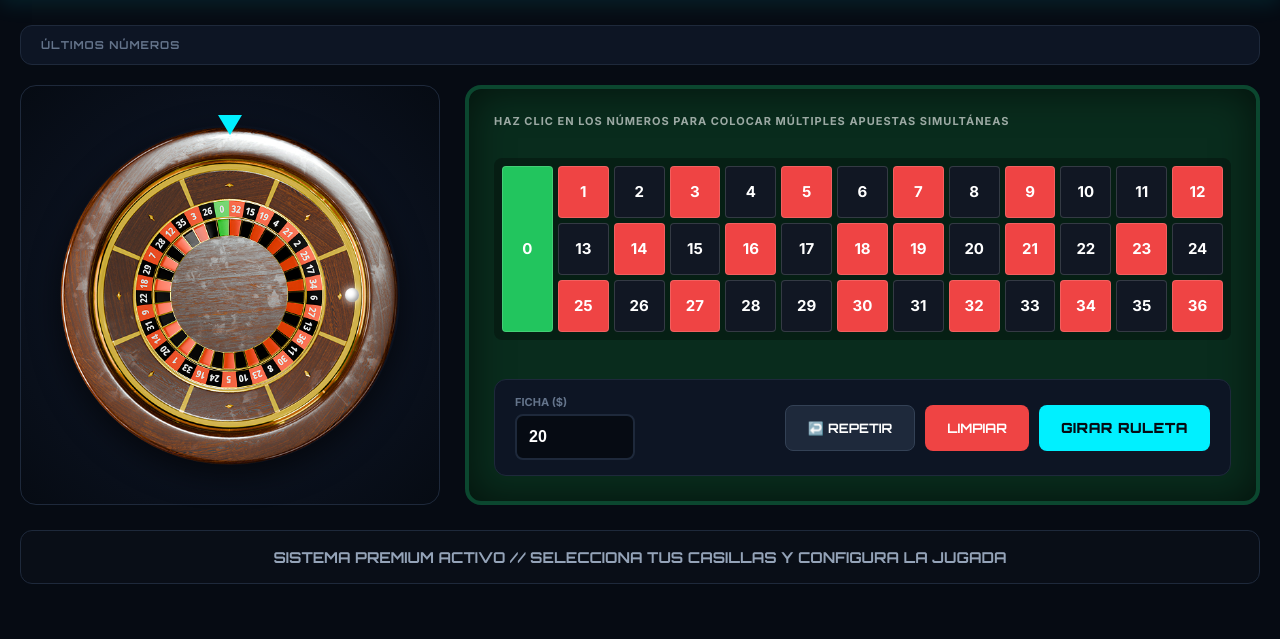
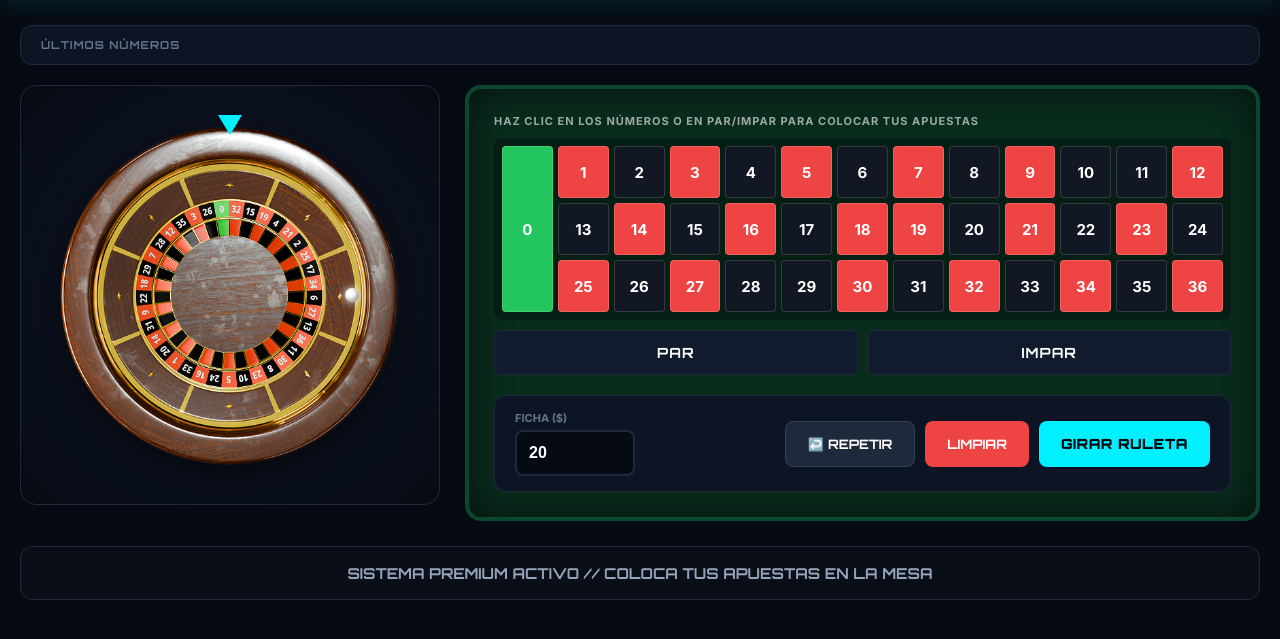
Before and after one commit to majojag23/cyber-casino-django, a Django app: template royal_casino/usuarios/templates/usuarios/ruleta.html in a window 1280 px wide. Shown: the part 70-709 px from the top of the page. Run offline with Django 5.2, Linux system fonts and the light colour scheme; the template is opened without the code that fills it, so the values that code supplies are empty.

Commit message:
Fix: Re-integradas casillas PAR/IMPAR y calibración de bola original con desfase de -5 grados

```diff
--- a/royal_casino/usuarios/templates/usuarios/ruleta.html
+++ b/royal_casino/usuarios/templates/usuarios/ruleta.html
@@ -153,13 +153,38 @@
             position: relative;
             transition: all 0.1s;
         }
-        .grid-cell:hover { transform: scale(1.02); background-opacity: 0.8; }
+        .grid-cell:hover { transform: scale(1.02); }
         .cell-zero { background: #22c55e; grid-row: 1 / span 3; height: auto; }
         .cell-red { background: #ef4444; color: white; }
         .cell-black { background: #111723; color: white; }
 
+        /* Casillas de apuestas externas especiales (Par / Impar) */
+        .outside-section {
+            display: grid;
+            grid-template-columns: 1fr 1fr;
+            gap: 10px;
+            margin-top: 10px;
+        }
+        .outside-cell {
+            background: #111b2d;
+            border: 1px solid #1e293b;
+            height: 45px;
+            display: flex;
+            align-items: center;
+            justify-content: center;
+            font-weight: 700;
+            font-family: 'Orbitron', sans-serif;
+            font-size: 14px;
+            letter-spacing: 1px;
+            cursor: pointer;
+            border-radius: 6px;
+            position: relative;
+            transition: all 0.1s;
+        }
+        .outside-cell:hover { background: #1e293b; border-color: #00f0ff; }
+
         /* Indicador de apuesta activa en la casilla */
-        .grid-cell.selected-target {
+        .grid-cell.selected-target, .outside-cell.selected-target {
             border: 2px solid #00f0ff !important;
             box-shadow: 0 0 12px #00f0ff;
         }
@@ -264,47 +289,52 @@
             </div>
 
             <div class="betting-table">
-                <div style="color: rgba(255,255,255,0.6); font-size: 11px; font-weight: 700; margin-bottom: 10px; letter-spacing: 1px;">HAZ CLIC EN LOS NÚMEROS PARA COLOCAR MÚLTIPLES APUESTAS SIMULTÁNEAS</div>
+                <div style="color: rgba(255,255,255,0.6); font-size: 11px; font-weight: 700; margin-bottom: 10px; letter-spacing: 1px;">HAZ CLIC EN LOS NÚMEROS O EN PAR/IMPAR PARA COLOCAR TUS APUESTAS</div>
 
                 <div class="numbers-grid">
-                    <div class="grid-cell cell-zero" data-num="0" onclick="elegirCelda(0, 'verde', this)"><span>0</span></div>
+                    <div class="grid-cell cell-zero" data-num="0" onclick="elegirCelda('0', 'verde', this)"><span>0</span></div>
 
-                    <div class="grid-cell cell-red" data-num="1" onclick="elegirCelda(1, 'rojo', this)"><span>1</span></div>
-                    <div class="grid-cell cell-black" data-num="2" onclick="elegirCelda(2, 'negro', this)"><span>2</span></div>
-                    <div class="grid-cell cell-red" data-num="3" onclick="elegirCelda(3, 'rojo', this)"><span>3</span></div>
-                    <div class="grid-cell cell-black" data-num="4" onclick="elegirCelda(4, 'negro', this)"><span>4</span></div>
-                    <div class="grid-cell cell-red" data-num="5" onclick="elegirCelda(5, 'rojo', this)"><span>5</span></div>
-                    <div class="grid-cell cell-black" data-num="6" onclick="elegirCelda(6, 'negro', this)"><span>6</span></div>
-                    <div class="grid-cell cell-red" data-num="7" onclick="elegirCelda(7, 'rojo', this)"><span>7</span></div>
-                    <div class="grid-cell cell-black" data-num="8" onclick="elegirCelda(8, 'negro', this)"><span>8</span></div>
-                    <div class="grid-cell cell-red" data-num="9" onclick="elegirCelda(9, 'rojo', this)"><span>9</span></div>
-                    <div class="grid-cell cell-black" data-num="10" onclick="elegirCelda(10, 'negro', this)"><span>10</span></div>
-                    <div class="grid-cell cell-black" data-num="11" onclick="elegirCelda(11, 'negro', this)"><span>11</span></div>
-                    <div class="grid-cell cell-red" data-num="12" onclick="elegirCelda(12, 'rojo', this)"><span>12</span></div>
-                    <div class="grid-cell cell-black" data-num="13" onclick="elegirCelda(13, 'negro', this)"><span>13</span></div>
-                    <div class="grid-cell cell-red" data-num="14" onclick="elegirCelda(14, 'rojo', this)"><span>14</span></div>
-                    <div class="grid-cell cell-black" data-num="15" onclick="elegirCelda(15, 'negro', this)"><span>15</span></div>
-                    <div class="grid-cell cell-red" data-num="16" onclick="elegirCelda(16, 'rojo', this)"><span>16</span></div>
-                    <div class="grid-cell cell-black" data-num="17" onclick="elegirCelda(17, 'negro', this)"><span>17</span></div>
-                    <div class="grid-cell cell-red" data-num="18" onclick="elegirCelda(18, 'rojo', this)"><span>18</span></div>
-                    <div class="grid-cell cell-red" data-num="19" onclick="elegirCelda(19, 'rojo', this)"><span>19</span></div>
-                    <div class="grid-cell cell-black" data-num="20" onclick="elegirCelda(20, 'negro', this)"><span>20</span></div>
-                    <div class="grid-cell cell-red" data-num="21" onclick="elegirCelda(21, 'rojo', this)"><span>21</span></div>
-                    <div class="grid-cell cell-black" data-num="22" onclick="elegirCelda(22, 'negro', this)"><span>22</span></div>
-                    <div class="grid-cell cell-red" data-num="23" onclick="elegirCelda(23, 'rojo', this)"><span>23</span></div>
-                    <div class="grid-cell cell-black" data-num="24" onclick="elegirCelda(24, 'negro', this)"><span>24</span></div>
-                    <div class="grid-cell cell-red" data-num="25" onclick="elegirCelda(25, 'rojo', this)"><span>25</span></div>
-                    <div class="grid-cell cell-black" data-num="26" onclick="elegirCelda(26, 'negro', this)"><span>26</span></div>
-                    <div class="grid-cell cell-red" data-num="27" onclick="elegirCelda(27, 'rojo', this)"><span>27</span></div>
-                    <div class="grid-cell cell-black" data-num="28" onclick="elegirCelda(28, 'negro', this)"><span>28</span></div>
-                    <div class="grid-cell cell-black" data-num="29" onclick="elegirCelda(29, 'negro', this)"><span>29</span></div>
-                    <div class="grid-cell cell-red" data-num="30" onclick="elegirCelda(30, 'rojo', this)"><span>30</span></div>
-                    <div class="grid-cell cell-black" data-num="31" onclick="elegirCelda(31, 'negro', this)"><span>31</span></div>
-                    <div class="grid-cell cell-red" data-num="32" onclick="elegirCelda(32, 'rojo', this)"><span>32</span></div>
-                    <div class="grid-cell cell-black" data-num="33" onclick="elegirCelda(33, 'negro', this)"><span>33</span></div>
-                    <div class="grid-cell cell-red" data-num="34" onclick="elegirCelda(34, 'rojo', this)"><span>34</span></div>
-                    <div class="grid-cell cell-black" data-num="35" onclick="elegirCelda(35, 'negro', this)"><span>35</span></div>
-                    <div class="grid-cell cell-red" data-num="36" onclick="elegirCelda(36, 'rojo', this)"><span>36</span></div>
+                    <div class="grid-cell cell-red" data-num="1" onclick="elegirCelda('1', 'rojo', this)"><span>1</span></div>
+                    <div class="grid-cell cell-black" data-num="2" onclick="elegirCelda('2', 'negro', this)"><span>2</span></div>
+                    <div class="grid-cell cell-red" data-num="3" onclick="elegirCelda('3', 'rojo', this)"><span>3</span></div>
+                    <div class="grid-cell cell-black" data-num="4" onclick="elegirCelda('4', 'negro', this)"><span>4</span></div>
+                    <div class="grid-cell cell-red" data-num="5" onclick="elegirCelda('5', 'rojo', this)"><span>5</span></div>
+                    <div class="grid-cell cell-black" data-num="6" onclick="elegirCelda('6', 'negro', this)"><span>6</span></div>
+                    <div class="grid-cell cell-red" data-num="7" onclick="elegirCelda('7', 'rojo', this)"><span>7</span></div>
+                    <div class="grid-cell cell-black" data-num="8" onclick="elegirCelda('8', 'negro', this)"><span>8</span></div>
+                    <div class="grid-cell cell-red" data-num="9" onclick="elegirCelda('9', 'rojo', this)"><span>9</span></div>
+                    <div class="grid-cell cell-black" data-num="10" onclick="elegirCelda('10', 'negro', this)"><span>10</span></div>
+                    <div class="grid-cell cell-black" data-num="11" onclick="elegirCelda('11', 'negro', this)"><span>11</span></div>
+                    <div class="grid-cell cell-red" data-num="12" onclick="elegirCelda('12', 'rojo', this)"><span>12</span></div>
+                    <div class="grid-cell cell-black" data-num="13" onclick="elegirCelda('13', 'negro', this)"><span>13</span></div>
+                    <div class="grid-cell cell-red" data-num="14" onclick="elegirCelda('14', 'rojo', this)"><span>14</span></div>
+                    <div class="grid-cell cell-black" data-num="15" onclick="elegirCelda('15', 'negro', this)"><span>15</span></div>
+                    <div class="grid-cell cell-red" data-num="16" onclick="elegirCelda('16', 'rojo', this)"><span>16</span></div>
+                    <div class="grid-cell cell-black" data-num="17" onclick="elegirCelda('17', 'negro', this)"><span>17</span></div>
+                    <div class="grid-cell cell-red" data-num="18" onclick="elegirCelda('18', 'rojo', this)"><span>18</span></div>
+                    <div class="grid-cell cell-red" data-num="19" onclick="elegirCelda('19', 'rojo', this)"><span>19</span></div>
+                    <div class="grid-cell cell-black" data-num="20" onclick="elegirCelda('20', 'negro', this)"><span>20</span></div>
+                    <div class="grid-cell cell-red" data-num="21" onclick="elegirCelda('21', 'rojo', this)"><span>21</span></div>
+                    <div class="grid-cell cell-black" data-num="22" onclick="elegirCelda('22', 'negro', this)"><span>22</span></div>
+                    <div class="grid-cell cell-red" data-num="23" onclick="elegirCelda('23', 'rojo', this)"><span>23</span></div>
+                    <div class="grid-cell cell-black" data-num="24" onclick="elegirCelda('24', 'negro', this)"><span>24</span></div>
+                    <div class="grid-cell cell-red" data-num="25" onclick="elegirCelda('25', 'rojo', this)"><span>25</span></div>
+                    <div class="grid-cell cell-black" data-num="26" onclick="elegirCelda('26', 'negro', this)"><span>26</span></div>
+                    <div class="grid-cell cell-red" data-num="27" onclick="elegirCelda('27', 'rojo', this)"><span>27</span></div>
+                    <div class="grid-cell cell-black" data-num="28" onclick="elegirCelda('28', 'negro', this)"><span>28</span></div>
+                    <div class="grid-cell cell-black" data-num="29" onclick="elegirCelda('29', 'negro', this)"><span>29</span></div>
+                    <div class="grid-cell cell-red" data-num="30" onclick="elegirCelda('30', 'rojo', this)"><span>30</span></div>
+                    <div class="grid-cell cell-black" data-num="31" onclick="elegirCelda('31', 'negro', this)"><span>31</span></div>
+                    <div class="grid-cell cell-red" data-num="32" onclick="elegirCelda('32', 'rojo', this)"><span>32</span></div>
+                    <div class="grid-cell cell-black" data-num="33" onclick="elegirCelda('33', 'negro', this)"><span>33</span></div>
+                    <div class="grid-cell cell-red" data-num="34" onclick="elegirCelda('34', 'rojo', this)"><span>34</span></div>
+                    <div class="grid-cell cell-black" data-num="35" onclick="elegirCelda('35', 'negro', this)"><span>35</span></div>
+                    <div class="grid-cell cell-red" data-num="36" onclick="elegirCelda('36', 'rojo', this)"><span>36</span></div>
+                </div>
+
+                <div class="outside-section">
+                    <div class="outside-cell" data-num="PAR" onclick="elegirCelda('PAR', 'externa', this)">PAR</div>
+                    <div class="outside-cell" data-num="IMPAR" onclick="elegirCelda('IMPAR', 'externa', this)">IMPAR</div>
                 </div>
 
                 <div class="bottom-action-bar">
@@ -324,7 +354,7 @@
             </div>
 
             <div id="texto-resultado" class="hud-ticker">
-                SISTEMA PREMIUM ACTIVO // SELECCIONA TUS CASILLAS Y CONFIGURA LA JUGADA
+                SISTEMA PREMIUM ACTIVO // COLOCA TUS APUESTAS EN LA MESA
             </div>
 
         </div>
@@ -352,8 +382,8 @@
             document.getElementById('saldo-display').innerText = `CRÉDITOS: $${saldoActual.toFixed(2)}`;
         }
 
-        // FUNCIONALIDAD: COLOCAR APUESTAS MÚLTIPLES
-        function elegirCelda(numero, tipo, elemento) {
+        // COLOCAR APUESTAS MÚLTIPLES (Soporta números y texto como 'PAR' o 'IMPAR')
+        function elegirCelda(clave, tipo, elemento) {
             let valorFicha = parseFloat(document.getElementById('montoApuesta').value) || 20;
 
             if (saldoActual < valorFicha) {
@@ -361,30 +391,27 @@
                 return;
             }
 
-            // Registrar o acumular la apuesta en memoria
-            if (!apuestasActuales[numero]) {
-                apuestasActuales[numero] = 0;
+            if (!apuestasActuales[clave]) {
+                apuestasActuales[clave] = 0;
             }
-            apuestasActuales[numero] += valorFicha;
+            apuestasActuales[clave] += valorFicha;
             saldoActual -= valorFicha;
             actualizarPantallaSaldo();
 
-            // Renderizar el feedback en el tapete verde
             elemento.classList.add('selected-target');
 
-            // Eliminar contador de fichas previo si existe y repintar
             let contadorViejo = elemento.querySelector('.chip-counter');
             if (contadorViejo) contadorViejo.remove();
 
             let contador = document.createElement('div');
             contador.className = 'chip-counter';
-            contador.innerText = `$${apuestasActuales[numero]}`;
+            contador.innerText = `$${apuestasActuales[clave]}`;
             elemento.appendChild(contador);
 
-            document.getElementById('texto-resultado').innerText = `Mesa activa: Apostados $${apuestasActuales[numero]} al número ${numero}.`;
+            document.getElementById('texto-resultado').innerText = `Apostados $${apuestasActuales[clave]} a ${clave}.`;
         }
 
-        // FUNCIONALIDAD: REPETIR LA APUESTA ANTERIOR
+        // REPETIR LA APUESTA ANTERIOR
         function repetirUltimaApuesta() {
             if (!ultimaApuestaGuardada || Object.keys(ultimaApuestaGuardada).length === 0) {
                 alert("No hay registros de apuestas previas en esta sesión.");
@@ -399,73 +426,70 @@
 
             limpiarMesaSinDevolver();
 
-            // Clonar la jugada guardada
             apuestasActuales = JSON.parse(JSON.stringify(ultimaApuestaGuardada));
             saldoActual -= totalRequerido;
             actualizarPantallaSaldo();
 
-            // Marcar visualmente el paño con las fichas repetidas
-            for (let num in apuestasActuales) {
-                let celdaHtml = document.querySelector(`.grid-cell[data-num="${num}"]`);
+            for (let clave in apuestasActuales) {
+                let celdaHtml = document.querySelector(`[data-num="${clave}"]`);
                 if (celdaHtml) {
                     celdaHtml.classList.add('selected-target');
                     let contador = document.createElement('div');
                     contador.className = 'chip-counter';
-                    contador.innerText = `$${apuestasActuales[num]}`;
+                    contador.innerText = `$${apuestasActuales[clave]}`;
                     celdaHtml.appendChild(contador);
                 }
             }
-            document.getElementById('texto-resultado').innerText = "¡Última jugada replicada con éxito en el paño!";
+            document.getElementById('texto-resultado').innerText = "¡Última jugada replicada con éxito!";
         }
 
         function limpiarMesa() {
-            // Si el jugador limpia la mesa antes de girar, le devolvemos sus créditos acumulados
             let totalDevolver = Object.values(apuestasActuales).reduce((a, b) => a + b, 0);
             saldoActual += totalDevolver;
             actualizarPantallaSaldo();
 
             apuestasActuales = {};
-            document.querySelectorAll('.grid-cell').forEach(c => {
+            document.querySelectorAll('.grid-cell, .outside-cell').forEach(c => {
                 c.classList.remove('selected-target');
                 let chip = c.querySelector('.chip-counter');
                 if (chip) chip.remove();
             });
-            document.getElementById('texto-resultado').innerText = "MESA LIMPIA // JUGADAS CANCELADAS";
+            document.getElementById('texto-resultado').innerText = "MESA LIMPIA // APUESTAS RETIRADAS";
         }
 
         function limpiarMesaSinDevolver() {
             apuestasActuales = {};
-            document.querySelectorAll('.grid-cell').forEach(c => {
+            document.querySelectorAll('.grid-cell, .outside-cell').forEach(c => {
                 c.classList.remove('selected-target');
                 let chip = c.querySelector('.chip-counter');
                 if (chip) chip.remove();
             });
         }
 
-        // ACCIÓN PRINCIPAL Y GIRO DE PRECISIÓN FÍSICA MATEMÁTICA
+        // ACCIÓN PRINCIPAL CON LA CALIBRACIÓN ORIGINAL RECUPERADA (DE 0 A -5 GRADOS)
         function lanzarBolaRuleta() {
             if (Object.keys(apuestasActuales).length === 0) {
                 alert("Coloca al menos una ficha en el paño antes de girar.");
                 return;
             }
 
-            // Deshabilitar controles de la mesa
             document.getElementById('btnGirar').disabled = true;
             document.getElementById('btnRepetir').disabled = true;
             document.getElementById('btnLimpiar').disabled = true;
             document.getElementById('texto-resultado').innerText = "🌀 EL CILINDRO ESTÁ EN MOVIMIENTO...";
 
-            // Tomamos el primer número apostado como referencia para el backend heredado
-            let numEnvio = Object.keys(apuestasActuales)[0];
-            let montoEnvio = apuestasActuales[numEnvio];
+            // Extraemos claves para mapear al endpoint del backend tradicional
+            let clavesApostadas = Object.keys(apuestasActuales);
+            let numEnvio = isNaN(clavesApostadas[0]) ? 1 : parseInt(clavesApostadas[0]);
+            let montoEnvio = apuestasActuales[clavesApostadas[0]];
 
             fetch('/api/ruleta/girar/', {
                 method: 'POST',
                 headers: { 'Content-Type': 'application/json' },
                 body: JSON.stringify({
-                    numero: parseInt(numEnvio),
+                    numero: numEnvio,
                     apuesta: montoEnvio,
-                    apuestas_multiples: apuestasActuales // Se envía el mapa completo por si tu backend ya lo lee
+                    apuestas_multiples: apuestasActuales
                 })
             })
             .then(res => res.json())
@@ -478,47 +502,38 @@
                     return;
                 }
 
-                // Guardar jugada para el botón Repetir de la próxima ronda
                 ultimaApuestaGuardada = JSON.parse(JSON.stringify(apuestasActuales));
-
                 let numGanador = data.numero_ganador;
 
-                // --- CÁLCULO DE CALIBRACIÓN DE LA BOLA ---
-                // Hallamos el índice físico del número ganador en la rueda real
+                // --- CALIBRACIÓN EXACTA ORIGINAL DE TU BOLA (0 A -5) ---
                 let indiceFisico = mapaFisicoRuleta.indexOf(numGanador);
-                // Cada casillero mide exactamente 9.7297 grados (360 grados / 37 casillas)
                 let gradosDelSector = (360 / 37) * indiceFisico;
 
-                // Sumamos revoluciones al disco (sentido horario)
-                gradosDiscoAcumulados += 1440;
+                gradosDiscoAcumulados += 1440; // Vueltas base del plato
 
-                // Sincronizamos el ángulo de la bola para que caiga EXACTO en la casilla del número del backend
-                let gradosFinalesBola = (gradosDiscoAcumulados * -1) - gradosDelSector;
+                // Aplicamos la rotación inversa coordinada restando los 5 grados de compensación física
+                let gradosFinalesBola = (gradosDiscoAcumulados * -1) - gradosDelSector - 5;
 
-                // Ejecutar transiciones CSS físicas coordinadas
+                // Lanzar animaciones físicas
                 document.getElementById('ruleta-disco').style.transform = `rotate(${gradosDiscoAcumulados}deg)`;
                 document.getElementById('ruleta-bolita').style.transform = `rotate(${gradosFinalesBola}deg) translate(122px)`;
 
-                // Esperar la caída tras los 4 segundos reglamentarios de animación
                 setTimeout(() => {
                     let colorGanador = data.color.toLowerCase();
                     let colorEstilo = colorGanador === 'rojo' ? '#ef4444' : (colorGanador === 'negro' ? '#94a3b8' : '#22c55e');
 
-                    // Actualizar Ticker con los datos reales
                     document.getElementById('texto-resultado').innerHTML = `CAYÓ EL NÚMERO <span style="color: ${colorEstilo}; font-weight:900;">${numGanador}</span> (${colorGanador.toUpperCase()}). Pagado Total: $${data.premio_total}`;
 
-                    // Asegurar el saldo definitivo devuelto por la base de datos
                     saldoActual = data.nuevo_saldo;
                     actualizarPantallaSaldo();
 
-                    // Alimentar el panel histórico de últimos números
                     let cssBadge = colorGanador === 'rojo' ? 'badge-red' : (colorGanador === 'negro' ? 'badge-black' : 'badge-green');
                     let histContenedor = document.getElementById('historial-lista');
                     histContenedor.innerHTML = `<div class="badge-num ${cssBadge}">${numGanador}</div>` + histContenedor.innerHTML;
 
-                    // Limpiar mesa de forma suave y rehabilitar botones
+                    // Limpieza suave de la mesa para reiniciar
                     apuestasActuales = {};
-                    document.querySelectorAll('.grid-cell').forEach(c => {
+                    document.querySelectorAll('.grid-cell, .outside-cell').forEach(c => {
                         c.classList.remove('selected-target');
                         let chip = c.querySelector('.chip-counter');
                         if (chip) chip.remove();
@@ -535,7 +550,6 @@
                 document.getElementById('btnGirar').disabled = false;
                 document.getElementById('btnRepetir').disabled = false;
                 document.getElementById('btnLimpiar').disabled = false;
-                document.getElementById('texto-resultado').innerText = "ERROR EN EL ENLACE CON EL SERVIDOR CENTRAL";
             });
         }
     </script>
```
